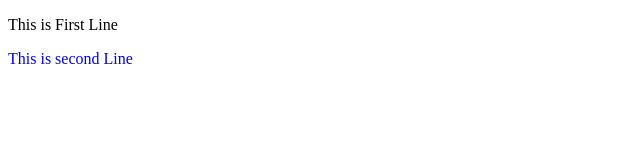
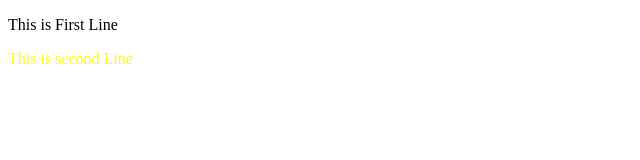
Before and after one commit to hemalkaklotar/gitPracticleExam, a plain HTML site: page index.html in a window 1280 px wide. Shown: the whole page, without its empty margins (0-640 px from the left). Drawn offline with Linux system fonts and the light colour scheme.

Commit message:
Update index.html

```diff
--- a/index.html
+++ b/index.html
@@ -8,7 +8,7 @@
 </head>
 <body>
        <p>This is First Line</p>
-       <p style="color:blue">This is second Line</p>
+       <p style="color:yellow">This is second Line</p>
 
 </body>
 </html>
```
